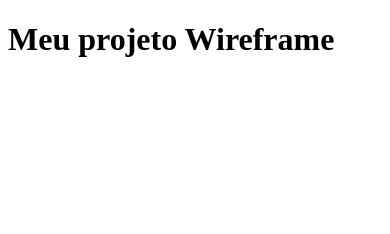
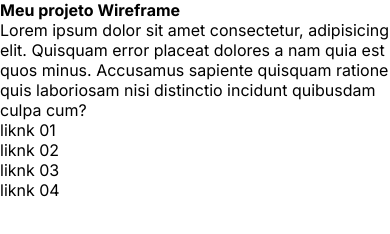
Before and after one commit to Dalken-Murakami/CURSOCODEBOOST, a plain HTML site: page index.html in a window 390 px wide. Drawn offline with Linux system fonts and the light colour scheme; files that its build step writes are made by us from their sources.

Commit message:
criação do reset da index.html, img responsiva, button pointer e transparente

```diff
--- /dev/null
+++ b/css/reset.css
@@ -0,0 +1,21 @@
+*{
+    margin: 0;
+    padding: 0;
+    border: none;
+    box-sizing: border-box;
+    list-style: none;
+    text-decoration: none;
+    font-size: 1.6rem;
+    font-family: 'Inter', sans-serif;;
+}
+img {
+max-width: 100%;  /*vai ficar responsivo a imagem de acordo com a tela.*/
+display: block;
+}
+html {
+    font-size: 62.5%;
+}
+button {
+    background-color: transparent;
+    cursor: pointer;
+}
--- a/index.html
+++ b/index.html
@@ -5,9 +5,20 @@
     <meta http-equiv="X-UA-Compatible" content="IE=edge">
     <meta name="viewport" content="width=device-width, initial-scale=1.0">
     <link rel="stylesheet" href="style.css">
+    <link rel="preconnect" href="https://fonts.googleapis.com">
+<link rel="preconnect" href="https://fonts.gstatic.com" crossorigin>
+<link href="https://fonts.googleapis.com/css2?family=Inter:wght@200;400;700&family=Sora&display=swap" rel="stylesheet">
+    <link rel="stylesheet" href="./css/reset.css">
     <title>Projeto - WireFrame</title>
 </head>
 <body>
     <h1>Meu projeto Wireframe</h1>
+    <p>Lorem ipsum dolor sit amet consectetur, adipisicing elit. Quisquam error placeat dolores a nam quia est quos minus. Accusamus sapiente quisquam ratione quis laboriosam nisi distinctio incidunt quibusdam culpa cum?</p>
+    <ul>
+        <li>liknk 01</li>
+        <li>liknk 02</li>
+        <li>liknk 03</li>
+        <li>liknk 04</li>
+    </ul>
 </body>
 </html>
```
